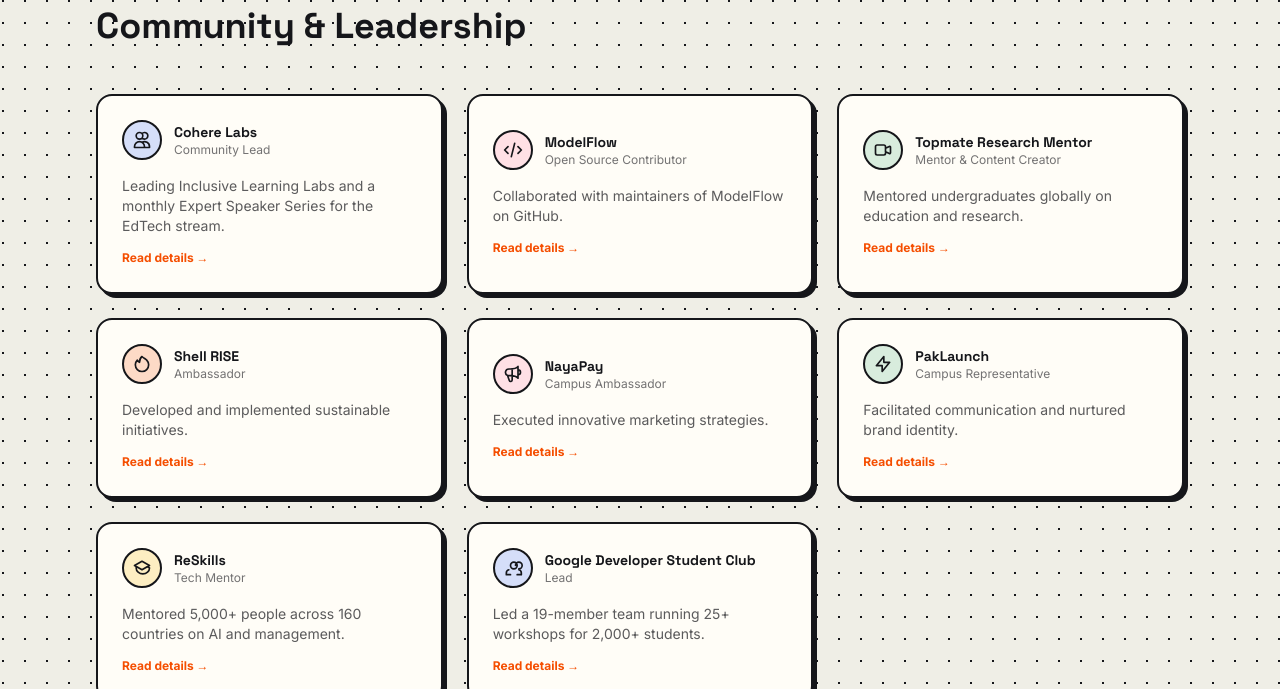
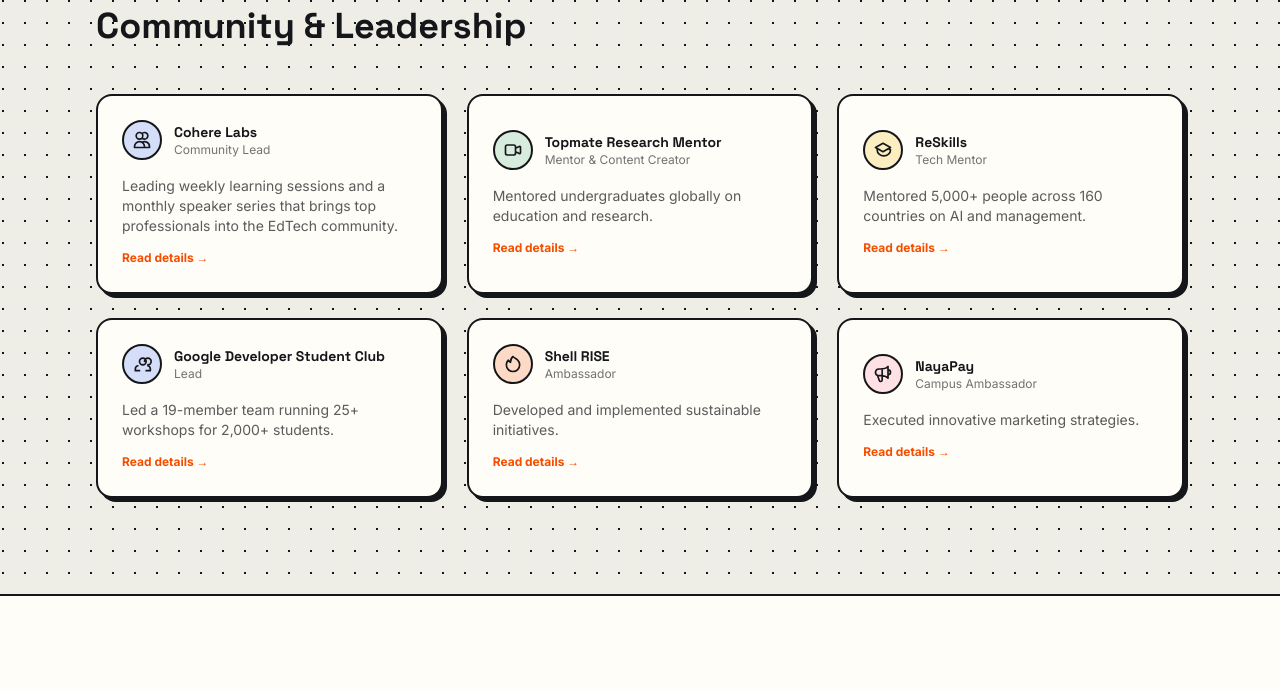
Before and after one commit to rafaym1/rafaym1.github.io, a plain HTML site: page index.html in a window 1280 px wide. Shown: the part 4336-5025 px from the top of the page. Drawn offline with nearby package versions, Linux system fonts and the light colour scheme.

Commit message:
Trim and reorder Community section, add external links
Removes the ModelFlow and PakLaunch cards, reorders the remaining
ones to Cohere, Topmate, ReSkills, GDSC, Shell, NayaPay, rewrites the
Cohere description, and wires real links into the Cohere, Topmate,
and ReSkills modals.

```diff
--- a/index.html
+++ b/index.html
@@ -510,26 +510,11 @@
                             <p class="text-xs text-ink/60">Community Lead</p>
                         </div>
                     </div>
-                    <p class="text-sm text-ink/70 mb-2">Leading Inclusive Learning Labs and a monthly Expert Speaker Series for the EdTech stream.</p>
+                    <p class="text-sm text-ink/70 mb-2">Leading weekly learning sessions and a monthly speaker series that brings top professionals into the EdTech community.</p>
                     <span class="text-xs text-brand-orange font-bold">Read details &rarr;</span>
                 </button>
 
                 <!-- Volunteer 2 -->
-                <button onclick="openModal('modelflow')" class="reveal-up lift text-left w-full bg-paper p-6 rounded-2xl border-2 border-ink shadow-hard hover:shadow-hard-lg transition focus:outline-none">
-                    <div class="flex items-center mb-4">
-                        <div class="bg-brand-pink/20 border-2 border-ink p-2 rounded-full mr-3 text-ink">
-                             <svg class="w-5 h-5" fill="none" viewBox="0 0 24 24" stroke="currentColor"><path stroke-linecap="round" stroke-linejoin="round" stroke-width="2" d="M10 20l4-16m4 4l4 4-4 4M6 16l-4-4 4-4" /></svg>
-                        </div>
-                        <div>
-                            <h3 class="font-bold text-ink text-sm">ModelFlow</h3>
-                            <p class="text-xs text-ink/60">Open Source Contributor</p>
-                        </div>
-                    </div>
-                    <p class="text-sm text-ink/70 mb-2">Collaborated with maintainers of ModelFlow on GitHub.</p>
-                    <span class="text-xs text-brand-orange font-bold">Read details &rarr;</span>
-                </button>
-
-                <!-- Volunteer 3 -->
                 <button onclick="openModal('topmate')" class="reveal-up lift text-left w-full bg-paper p-6 rounded-2xl border-2 border-ink shadow-hard hover:shadow-hard-lg transition focus:outline-none">
                     <div class="flex items-center mb-4">
                         <div class="bg-brand-green/20 border-2 border-ink p-2 rounded-full mr-3 text-ink">
@@ -544,7 +529,37 @@
                     <span class="text-xs text-brand-orange font-bold">Read details &rarr;</span>
                 </button>
 
-                 <!-- Volunteer 4 -->
+                <!-- Volunteer 3 -->
+                <button onclick="openModal('reskills')" class="reveal-up lift text-left w-full bg-paper p-6 rounded-2xl border-2 border-ink shadow-hard hover:shadow-hard-lg transition focus:outline-none">
+                    <div class="flex items-center mb-4">
+                        <div class="bg-brand-yellow/30 border-2 border-ink p-2 rounded-full mr-3 text-ink">
+                             <svg class="w-5 h-5" fill="none" viewBox="0 0 24 24" stroke="currentColor"><path stroke-linecap="round" stroke-linejoin="round" stroke-width="2" d="M12 14l9-5-9-5-9 5 9 5zm0 0l6.16-3.422A12.083 12.083 0 0121 12c0 3.866-3.582 7-8 7s-8-3.134-8-7c0-.616.08-1.213.235-1.78L12 14z" /></svg>
+                        </div>
+                        <div>
+                            <h3 class="font-bold text-ink text-sm">ReSkills</h3>
+                            <p class="text-xs text-ink/60">Tech Mentor</p>
+                        </div>
+                    </div>
+                    <p class="text-sm text-ink/70 mb-2">Mentored 5,000+ people across 160 countries on AI and management.</p>
+                    <span class="text-xs text-brand-orange font-bold">Read details &rarr;</span>
+                </button>
+
+                <!-- Volunteer 4 -->
+                <button onclick="openModal('gdsc')" class="reveal-up lift text-left w-full bg-paper p-6 rounded-2xl border-2 border-ink shadow-hard hover:shadow-hard-lg transition focus:outline-none">
+                    <div class="flex items-center mb-4">
+                        <div class="bg-brand-blue/20 border-2 border-ink p-2 rounded-full mr-3 text-ink">
+                             <svg class="w-5 h-5" fill="none" viewBox="0 0 24 24" stroke="currentColor"><path stroke-linecap="round" stroke-linejoin="round" stroke-width="2" d="M17 20h5v-2a4 4 0 00-3-3.87M9 20H4v-2a4 4 0 013-3.87m6-1.13a4 4 0 10-4-4 4 4 0 004 4zm6 0a4 4 0 10-4-4" /></svg>
+                        </div>
+                        <div>
+                            <h3 class="font-bold text-ink text-sm">Google Developer Student Club</h3>
+                            <p class="text-xs text-ink/60">Lead</p>
+                        </div>
+                    </div>
+                    <p class="text-sm text-ink/70 mb-2">Led a 19-member team running 25+ workshops for 2,000+ students.</p>
+                    <span class="text-xs text-brand-orange font-bold">Read details &rarr;</span>
+                </button>
+
+                 <!-- Volunteer 5 -->
                  <button onclick="openModal('shell')" class="reveal-up lift text-left w-full bg-paper p-6 rounded-2xl border-2 border-ink shadow-hard hover:shadow-hard-lg transition focus:outline-none">
                     <div class="flex items-center mb-4">
                         <div class="bg-brand-orange/20 border-2 border-ink p-2 rounded-full mr-3 text-ink">
@@ -559,7 +574,7 @@
                     <span class="text-xs text-brand-orange font-bold">Read details &rarr;</span>
                 </button>
 
-                <!-- Volunteer 5 -->
+                <!-- Volunteer 6 -->
                  <button onclick="openModal('nayapay')" class="reveal-up lift text-left w-full bg-paper p-6 rounded-2xl border-2 border-ink shadow-hard hover:shadow-hard-lg transition focus:outline-none">
                     <div class="flex items-center mb-4">
                         <div class="bg-brand-pink/20 border-2 border-ink p-2 rounded-full mr-3 text-ink">
@@ -571,50 +586,6 @@
                         </div>
                     </div>
                     <p class="text-sm text-ink/70 mb-2">Executed innovative marketing strategies.</p>
-                    <span class="text-xs text-brand-orange font-bold">Read details &rarr;</span>
-                </button>
-                 <!-- Volunteer 6 -->
-                 <button onclick="openModal('paklaunch')" class="reveal-up lift text-left w-full bg-paper p-6 rounded-2xl border-2 border-ink shadow-hard hover:shadow-hard-lg transition focus:outline-none">
-                    <div class="flex items-center mb-4">
-                        <div class="bg-brand-green/20 border-2 border-ink p-2 rounded-full mr-3 text-ink">
-                             <svg class="w-5 h-5" fill="none" viewBox="0 0 24 24" stroke="currentColor"><path stroke-linecap="round" stroke-linejoin="round" stroke-width="2" d="M13 10V3L4 14h7v7l9-11h-7z" /></svg>
-                        </div>
-                        <div>
-                            <h3 class="font-bold text-ink text-sm">PakLaunch</h3>
-                            <p class="text-xs text-ink/60">Campus Representative</p>
-                        </div>
-                    </div>
-                    <p class="text-sm text-ink/70 mb-2">Facilitated communication and nurtured brand identity.</p>
-                    <span class="text-xs text-brand-orange font-bold">Read details &rarr;</span>
-                </button>
-
-                <!-- Volunteer 7 -->
-                <button onclick="openModal('reskills')" class="reveal-up lift text-left w-full bg-paper p-6 rounded-2xl border-2 border-ink shadow-hard hover:shadow-hard-lg transition focus:outline-none">
-                    <div class="flex items-center mb-4">
-                        <div class="bg-brand-yellow/30 border-2 border-ink p-2 rounded-full mr-3 text-ink">
-                             <svg class="w-5 h-5" fill="none" viewBox="0 0 24 24" stroke="currentColor"><path stroke-linecap="round" stroke-linejoin="round" stroke-width="2" d="M12 14l9-5-9-5-9 5 9 5zm0 0l6.16-3.422A12.083 12.083 0 0121 12c0 3.866-3.582 7-8 7s-8-3.134-8-7c0-.616.08-1.213.235-1.78L12 14z" /></svg>
-                        </div>
-                        <div>
-                            <h3 class="font-bold text-ink text-sm">ReSkills</h3>
-                            <p class="text-xs text-ink/60">Tech Mentor</p>
-                        </div>
-                    </div>
-                    <p class="text-sm text-ink/70 mb-2">Mentored 5,000+ people across 160 countries on AI and management.</p>
-                    <span class="text-xs text-brand-orange font-bold">Read details &rarr;</span>
-                </button>
-
-                <!-- Volunteer 8 -->
-                <button onclick="openModal('gdsc')" class="reveal-up lift text-left w-full bg-paper p-6 rounded-2xl border-2 border-ink shadow-hard hover:shadow-hard-lg transition focus:outline-none">
-                    <div class="flex items-center mb-4">
-                        <div class="bg-brand-blue/20 border-2 border-ink p-2 rounded-full mr-3 text-ink">
-                             <svg class="w-5 h-5" fill="none" viewBox="0 0 24 24" stroke="currentColor"><path stroke-linecap="round" stroke-linejoin="round" stroke-width="2" d="M17 20h5v-2a4 4 0 00-3-3.87M9 20H4v-2a4 4 0 013-3.87m6-1.13a4 4 0 10-4-4 4 4 0 004 4zm6 0a4 4 0 10-4-4" /></svg>
-                        </div>
-                        <div>
-                            <h3 class="font-bold text-ink text-sm">Google Developer Student Club</h3>
-                            <p class="text-xs text-ink/60">Lead</p>
-                        </div>
-                    </div>
-                    <p class="text-sm text-ink/70 mb-2">Led a 19-member team running 25+ workshops for 2,000+ students.</p>
                     <span class="text-xs text-brand-orange font-bold">Read details &rarr;</span>
                 </button>
 
@@ -804,15 +775,15 @@
             },
             'cohere': {
                 title: 'Cohere Labs',
-                description: 'Community Lead, leading Inclusive Learning Labs and a monthly Expert Speaker Series for the EdTech stream. Earlier contributed to the Aya project, a massive open science initiative to build a state-of-the-art multilingual AI model, curating and validating Urdu language datasets to improve model performance for low-resource languages.'
-            },
-            'modelflow': {
-                title: 'ModelFlow Contributor',
-                description: 'Active contributor to the ModelFlow open-source repository. Created comprehensive NLP tutorials and optimized existing Jupyter notebooks to help the community learn deep learning concepts more effectively. Collaborated directly with maintainers to resolve issues.'
+                description: 'Community Lead, leading weekly learning sessions and a monthly speaker series that brings top professionals into the EdTech community. Earlier contributed to the Aya project, a massive open science initiative to build a state-of-the-art multilingual AI model, curating and validating Urdu language datasets to improve model performance for low-resource languages.',
+                link: 'https://labscommunity.cohere.com/community-programs/edtech',
+                linkLabel: 'See More'
             },
             'topmate': {
                 title: 'Topmate Research Mentor',
-                description: 'Leveraged social media platforms (YouTube, LinkedIn) to mentor over 17,000 students globally. Provided one-on-one guidance on research internships, scholarship applications, and career paths in AI, helping students secure positions at leading Canadian institutions.'
+                description: 'Leveraged social media platforms (YouTube, LinkedIn) to mentor over 17,000 students globally. Provided one-on-one guidance on research internships, scholarship applications, and career paths in AI, helping students secure positions at leading Canadian institutions.',
+                link: 'https://topmate.io/rafay_mustafa',
+                linkLabel: 'View More'
             },
             'shell': {
                 title: 'Shell RISE Ambassador',
@@ -822,13 +793,11 @@
                 title: 'NayaPay Ambassador',
                 description: 'Campus Ambassador for NayaPay, a leading fintech platform in Pakistan. Executed on-ground marketing strategies to drive app adoption and gathered user feedback to improve the student banking experience.'
             },
-            'paklaunch': {
-                title: 'PakLaunch Representative',
-                description: 'Facilitated communication between the PakLaunch startup ecosystem and the university student body. Helped organize webinars and networking sessions to connect students with industry leaders, nurturing a strong brand identity.'
-            },
             'reskills': {
                 title: 'ReSkills Tech Mentor',
-                description: 'Mentored over 5,000 people across 160 countries on topics related to management and AI, helping learners build practical skills and navigate careers in tech.'
+                description: 'Mentored over 5,000 people across 160 countries on topics related to management and AI, helping learners build practical skills and navigate careers in tech.',
+                link: 'https://reskills.com/coach/rafay-mustafa-815',
+                linkLabel: 'See More'
             },
             'gdsc': {
                 title: 'Google Developer Student Club',
```
